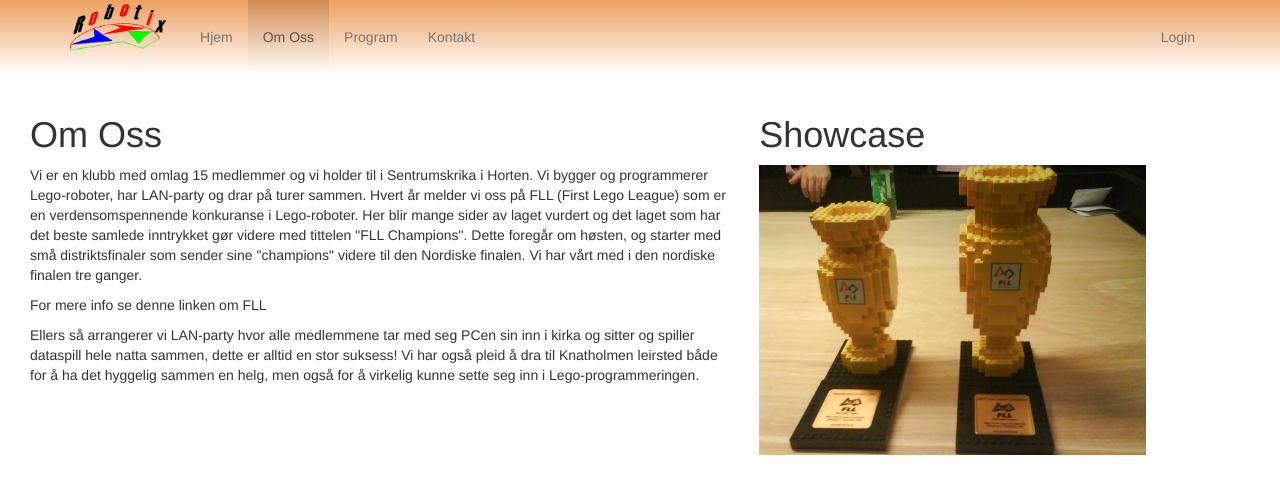
After one commit to Robotix-Horten/Robotix-Website, a PHP site: page /about.php in a window 1280 px wide. The commit adds this page. Shown: the top 494 px of the page. Run offline with PHP 8.4, Linux system fonts and the light colour scheme; some libraries are stand-ins or nearby versions.

Commit message:
Add files via upload

```diff
--- /dev/null
+++ b/about.php
@@ -0,0 +1,19 @@
+<?php
+	require("header.php");
+	require("menu.php");
+?>
+
+<div class="container-fluid" id="content">
+	<div id="news" class="col-md-7">
+		<h1>Om Oss</h1>
+
+		<p>Vi er en klubb med omlag 15 medlemmer og vi holder til i Sentrumskrika i Horten. Vi bygger og programmerer Lego-roboter, har LAN-party og drar på turer sammen. Hvert år melder vi oss på FLL (First Lego League) som er en verdensomspennende konkuranse i Lego-roboter. Her blir mange sider av laget vurdert og det laget som har det beste samlede inntrykket gør videre med tittelen "FLL Champions". Dette foregår om høsten, og starter med små distriktsfinaler som sender sine "champions" videre til den Nordiske finalen. Vi har vårt med i den nordiske finalen tre ganger.</p>
+		<p>For mere info se denne linken om FLL</p>
+		<p>Ellers så arrangerer vi LAN-party hvor alle medlemmene tar med seg PCen sin inn i kirka og sitter og spiller dataspill hele natta sammen, dette er alltid en stor suksess! Vi har også pleid å dra til Knatholmen leirsted både for å ha det hyggelig sammen en helg, men også for å virkelig kunne sette seg inn i Lego-programmeringen.</p>
+	</div>
+
+	<div id="showcase" class="col-md-4">
+		<h1>Showcase</h1>
+		<img class="img-responsive" src="resources/pokalene_09.jpg">
+	</div>
+</div>
--- /dev/null
+++ b/header.php
@@ -0,0 +1,13 @@
+<!DOCTYPE html>
+<html>
+<head>
+	<title>Robotix - Hjem</title>
+	<link href="https://maxcdn.bootstrapcdn.com/bootstrap/3.3.7/css/bootstrap.min.css" rel="stylesheet" integrity="sha384-BVYiiSIFeK1dGmJRAkycuHAHRg32OmUcww7on3RYdg4Va+PmSTsz/K68vbdEjh4u" crossorigin="anonymous">
+
+	<link rel="stylesheet" type="text/css" href="menu.css">
+	<link rel="stylesheet" type="text/css" href="main.css">
+
+</head>
+<body>
+<script type="text/javascript" src="https://code.jquery.com/jquery-3.1.1.min.js"></script>
+<script src="https://maxcdn.bootstrapcdn.com/bootstrap/3.3.7/js/bootstrap.min.js" integrity="sha384-Tc5IQib027qvyjSMfHjOMaLkfuWVxZxUPnCJA7l2mCWNIpG9mGCD8wGNIcPD7Txa" crossorigin="anonymous"></script>
--- /dev/null
+++ b/menu.php
@@ -0,0 +1,33 @@
+<?php
+
+	$current = basename($_SERVER['PHP_SELF']);
+
+?>
+
+<nav class="navbar navbar-default">
+	<div class="container">
+		<!-- Brand and toggle get grouped for better mobile display -->
+		<div class="navbar-header">
+			<button type="button" class="navbar-toggle collapsed" data-toggle="collapse" data-target="#navbar" aria-expanded="false">
+				<span class="sr-only">Toggle navigation</span>
+				<span class="icon-bar"></span>
+				<span class="icon-bar"></span>
+				<span class="icon-bar"></span>
+			</button>
+			<a class="navbar-brand" href="/"><img src="resources/logo.gif"></a>
+		</div>
+
+		<!-- Collect the nav links, forms, and other content for toggling -->
+		<div class="collapse navbar-collapse" id="navbar">
+		<ul class="nav navbar-nav">
+			<li <?php if ($current == 'index.php') echo 'class="active"' ?>><a href="/">Hjem</a></li>
+			<li <?php if ($current == 'about.php') echo 'class="active"' ?>><a href="/about.php">Om Oss</a></li>
+			<li <?php if ($current == 'program.php') echo 'class="active"' ?>><a href="#">Program</a></li>
+			<li <?php if ($current == 'contact.php') echo 'class="active"' ?>><a href="#">Kontakt</a></li>
+		</ul>
+		<ul class="nav navbar-nav navbar-right">
+			<li<?php if ($current == 'login.php') echo 'class="active"' ?>><a href="#">Login</a></li>
+		</ul>
+		</div><!-- /.navbar-collapse -->
+	</div><!-- /.container-fluid -->
+</nav>
```
Also changed, not shown: index.php (+6 -41 lines), resources/action.png (added), resources/logo.gif (added), resources/pokalene_09.jpg (added).
